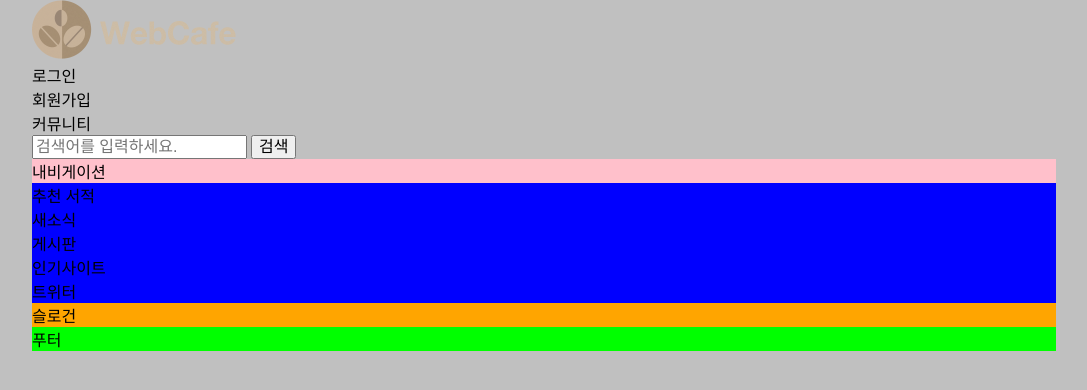
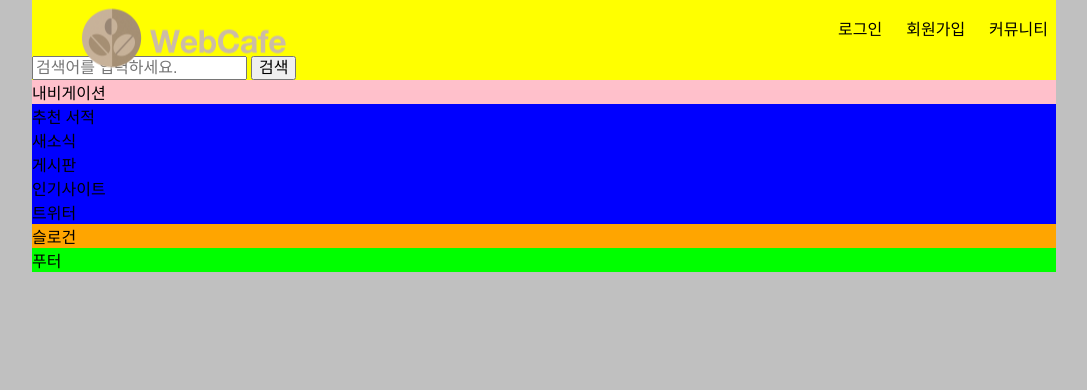
Before and after one commit to zhouqi0915/zhouqi0915.github.io, a plain HTML site: page index.html in a window 1280 px wide. Shown: the whole page, without its empty margins (96-1183 px from the left). Drawn offline with nearby package versions, Linux system fonts and the light colour scheme; a web font is replaced by a local one.

Commit message:
데스크탑 헤더 레이아웃 수정

```diff
--- a/css/stylesheet.css
+++ b/css/stylesheet.css
@@ -125,4 +125,23 @@ body {
   .footer {
     width: 80%;
   }
+  .header {
+    background: yellow;
+    position: relative;
+  }
+  .logo {
+    position: absolute;
+    left: 50px;
+    top: 50%;
+    transform: translateY(-50%);
+  }
+  .member {
+    display: flex;
+    justify-content: flex-end;
+  }
+  .member a {
+    display: block;
+    padding: 1rem 0.5rem;
+    margin-left: 0.5rem;
+  }
 }
```
